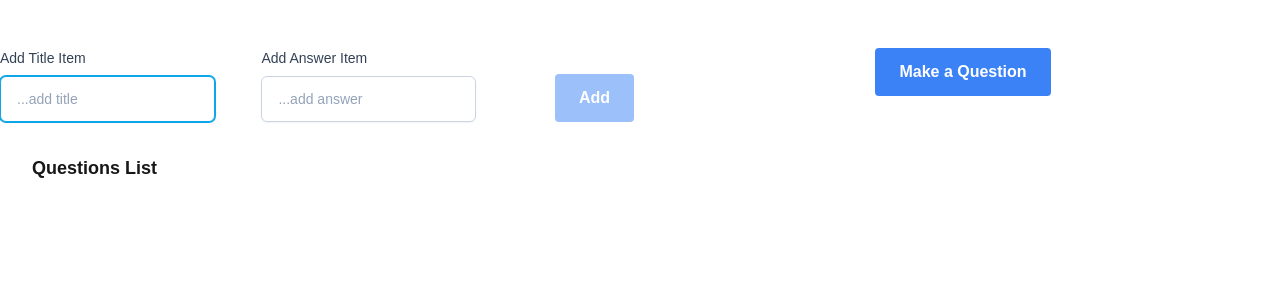
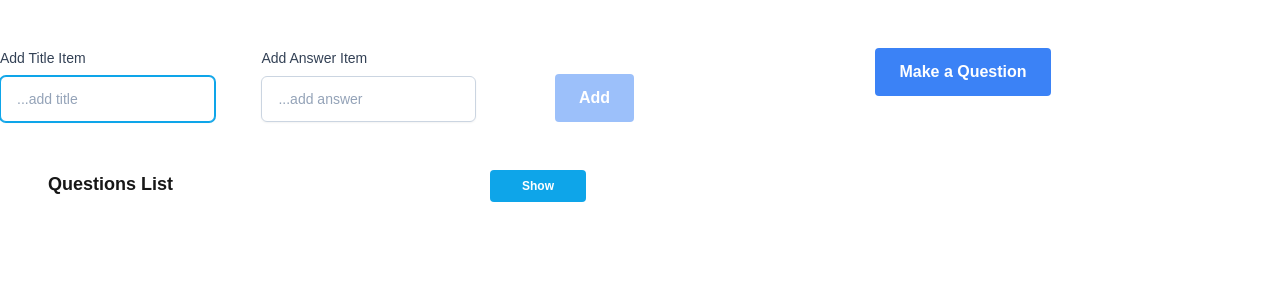
Before and after one commit to Estrella-BF/ramdom-questions, a Next.js app: page / in a window 1280 px wide. Shown: the top 300 px of the page. Built offline with nearby package versions, Linux system fonts and the light colour scheme.

Commit message:
feat: button show list

```diff
--- a/app/components/ui/showItems.tsx
+++ b/app/components/ui/showItems.tsx
@@ -2,7 +2,13 @@ import { useContext, useEffect, useState } from "react"
 import { ListItemContext, Item } from "../context/listContext";
 
 export default function ShowItem() {
+    enum ButtonName {
+        Show = 'Show',
+        Hide = 'Hide'
+    }
     const [ itemsContext ] = useContext(ListItemContext);
+    // const [ buttonName, setButtonName ] = useState<ButtonName>(ButtonName.Hide)
+    const [ showList, setShowList ] = useState(true);
 
     useEffect(() => {
         /*
@@ -17,16 +23,38 @@ export default function ShowItem() {
         } */
     }, [itemsContext]);
 
+    const clickButtonList = () => {
+        setShowList(!showList);
+        // setButtonName( (buttonName: ButtonName) => buttonName === ButtonName.Hide ? ButtonName.Show : ButtonName.Hide);
+    }
+
     const listComponents = itemsContext.map((item: Item, index: number) =>
         <li key={ `${index}-${item.title}` }>
             { item.title }
         </li>
-    )
+    );
+
     return (
-        <div className="m-5 grid grid-rows-3 grid-flow-col">
+        <div className="m-6 grid grid-rows-3 grid-flow-col">
             <div className="flex flex-col">
-                <h3 className="mb-2 font-semibold text-lg ">Questions List</h3>
-                <ul className="font-light">{listComponents}</ul>
+                <div className="flex justify-between content-center mb-4">
+                    <p className="font-semibold text-lg ">Questions List</p>
+                    <button
+                    disabled={ itemsContext.length === 0 }
+                    onClick={clickButtonList}
+                    className="bg-sky-500 text-white hover:bg-sky-700 px-5 py-1 rounded text-xs font-semibold disabled:opacity-5xs0"
+                    >
+              {/*           { buttonName } */}
+                        { showList ? ButtonName.Show : ButtonName.Hide }
+                    </button>
+                </div>
+                <>
+                {
+                    showList ?
+                    <ul className="font-light">{listComponents}</ul> : <></>
+                }
+                </>
+
             </div>
         </div>
 
--- a/app/globals.css
+++ b/app/globals.css
@@ -23,3 +23,7 @@ body {
 input {
   border: 1px solid grey;
 }
+
+ul {
+  list-style: disc;
+}
```
